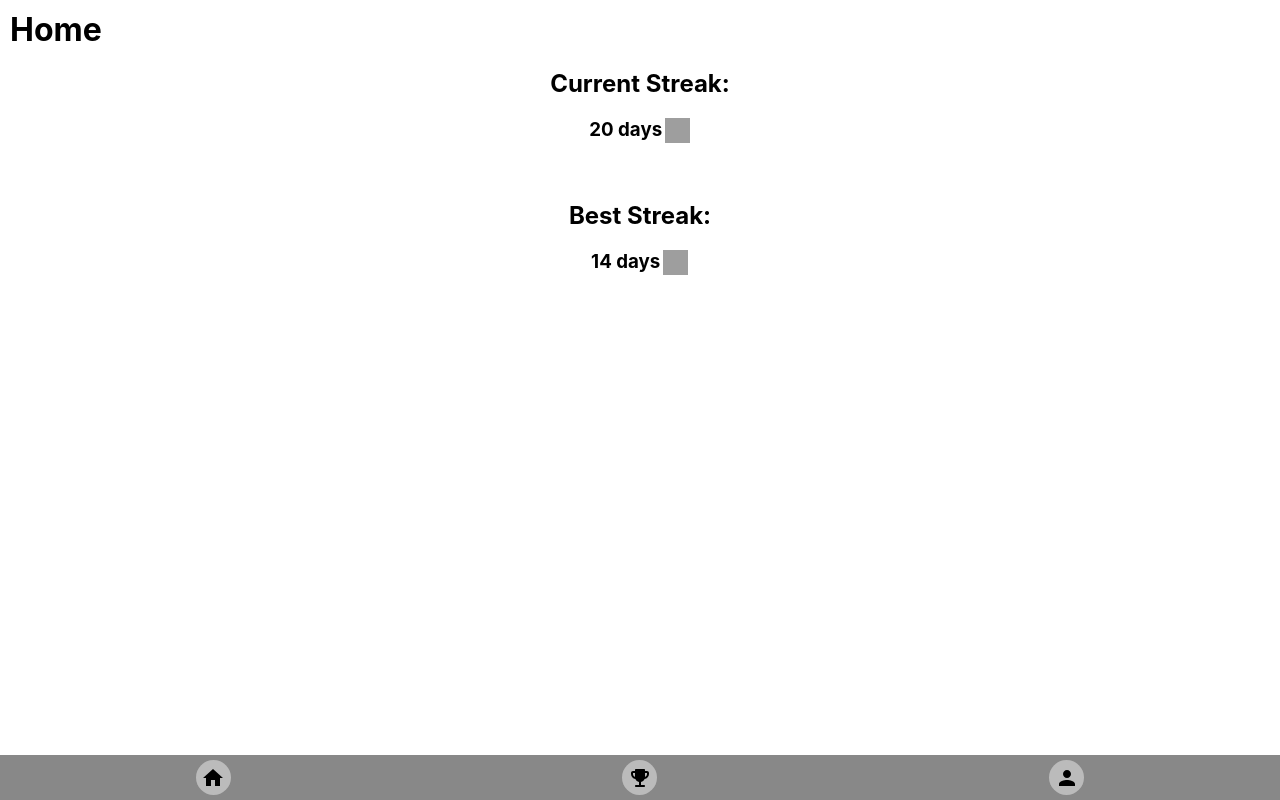
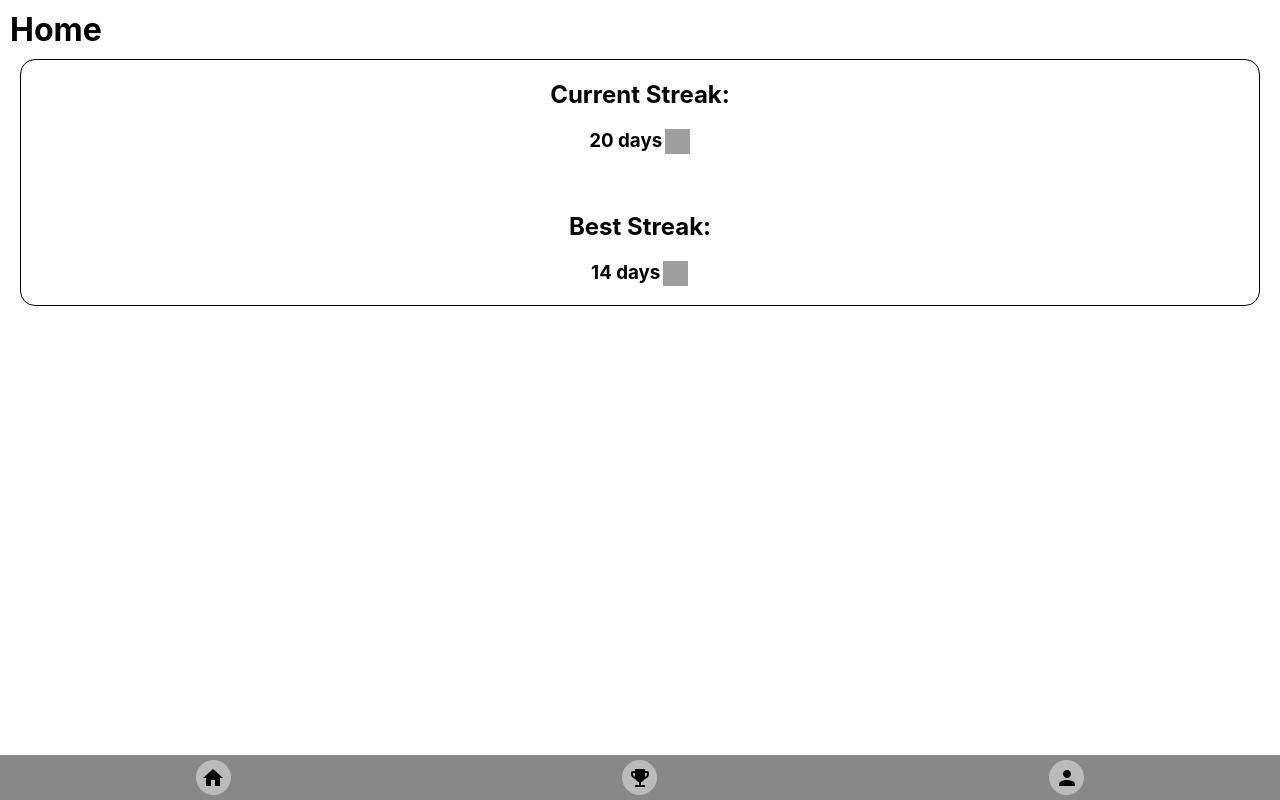
Before and after one commit to michaelhtleung/Nuul, a React (Create React App) app: page /home in a window 1280 px wide. Built offline with nearby package versions, Linux system fonts and the light colour scheme; grey boxes are pictures that could not be loaded.

Commit message:
add tile with rounded corners

```diff
--- a/src/components/home.js
+++ b/src/components/home.js
@@ -18,6 +18,7 @@ class Home extends React.Component {
 			<h1>Home</h1>
 			<div className="tile">
 				<Streak streakType={"Current"} time={time.current} emoji="fire"/>
+				<br/>
 				<Streak streakType={"Best"} time={time.best} emoji="open-mouth"/>
 			</div>
 		</div>
--- a/src/components/streak.js
+++ b/src/components/streak.js
@@ -9,7 +9,6 @@ class Streak extends React.Component {
 			<h3>{this.props.time.days} days
 				<i className={emojiClass + this.props.emoji} title={":" + this.props.emoji + ":"}></i>
 			</h3>
-			<br/>
 		</div>
 	}
 }
--- a/src/index.css
+++ b/src/index.css
@@ -13,6 +13,12 @@ h1 {
 
 .page {
     margin: 10px;
+}
+
+.tile {
+    margin: 10px;
+    border: 1px black solid;
+    border-radius: 15px;
 }
 
 .streak > h2 {
```
